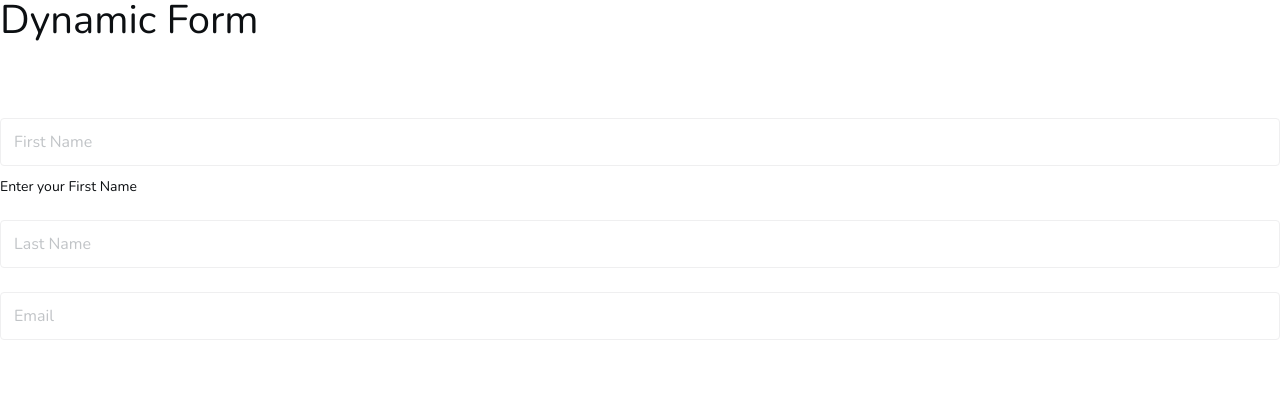
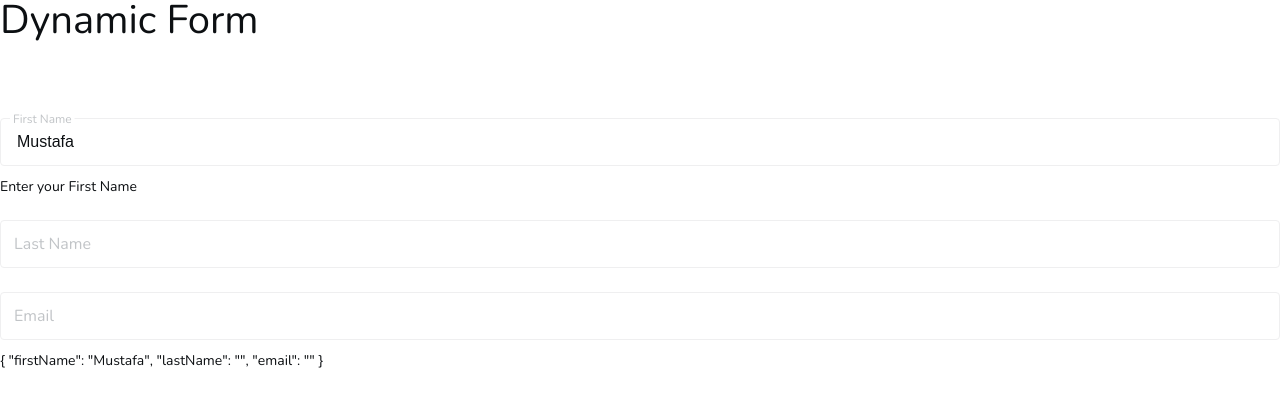
Before and after one commit to mustafakunwa/forms, an Angular app: page / in a window 1280 px wide. Shown: the top 406 px of the page. Built offline with nearby package versions, Linux system fonts and the light colour scheme; a web font is replaced by a local one.

Commit message:
Validation of input

```diff
--- a/src/app/app.component.ts
+++ b/src/app/app.component.ts
@@ -11,9 +11,10 @@ export class AppComponent {
       type: 'text',
       key: 'firstName',
       label: 'First Name',
-      value: '',
+      value: 'Mustafa',
       required: true,
-      hint:'Enter your First Name'
+      hint: 'Enter your First Name',
+      errorMessage: [{ key: 'required', message: 'FirstName is required' }],
     },
     {
       type: 'text',
--- a/src/app/form-builder/form-builder.component.html
+++ b/src/app/form-builder/form-builder.component.html
@@ -6,12 +6,12 @@
 <form [formGroup]="form" clsss="form">
   <div *ngFor="let field of fields">
     <app-input [field]="field" [form]="form"></app-input>
-
     <div class="form__hint" *ngIf="field.hint">{{ field.hint }}</div>
-    <div *ngFor="let error of errorMessage">
+    <div *ngFor="let error of field.errorMessage">
       <div class="form__error" *ngIf="isControlHasError(field.key, error.key)">
         {{ error.message }}
       </div>
     </div>
   </div>
 </form>
+{{ form.value | json }}
--- a/src/app/form-builder/form-builder.component.ts
+++ b/src/app/form-builder/form-builder.component.ts
@@ -1,4 +1,4 @@
-import { FormGroup, FormControl } from '@angular/forms';
+import { FormGroup, FormControl, Validators } from '@angular/forms';
 import { Component, OnInit, Input } from '@angular/core';
 
 @Component({
@@ -14,9 +14,15 @@ export class FormBuilderComponent implements OnInit {
 
   ngOnInit(): void {
     let fieldsCtrls = {};
-    for (let f of this.fields) {
-      if (f.type != 'checkbox') {
-        fieldsCtrls[f.name] = new FormControl(f.value || '');
+    for (let field of this.fields) {
+      let validators = [];
+      if (field.required) validators.push(Validators.required);
+      if (field.pattern) validators.push(Validators.pattern(field.pattern));
+
+      if (field.type != 'checkbox') {
+        fieldsCtrls[field.key] = new FormControl(field.value || '', [
+          ...validators,
+        ]);
       }
     }
     this.form = new FormGroup(fieldsCtrls);
@@ -28,7 +34,8 @@ export class FormBuilderComponent implements OnInit {
       return false;
     }
 
-    const result = control.hasError(validationType) && (control.dirty || control.touched);
+    const result =
+      control.hasError(validationType) && (control.dirty || control.touched);
     return result;
   }
 }
--- a/src/app/input/input.component.html
+++ b/src/app/input/input.component.html
@@ -1,4 +1,5 @@
 <div class="inputtextbox" [formGroup]="form">
-  <input [type]="field.inputType || 'text'" [placeholder]="field.placeholder || field.label" />
+  <input [type]="field.inputType || 'text'" [placeholder]="field.placeholder || field.label"  [formControlName]="field.key"/>
   <label for="firstname">{{ field.label || "" }}</label>
+  {{field.key.value}}
 </div>
```
